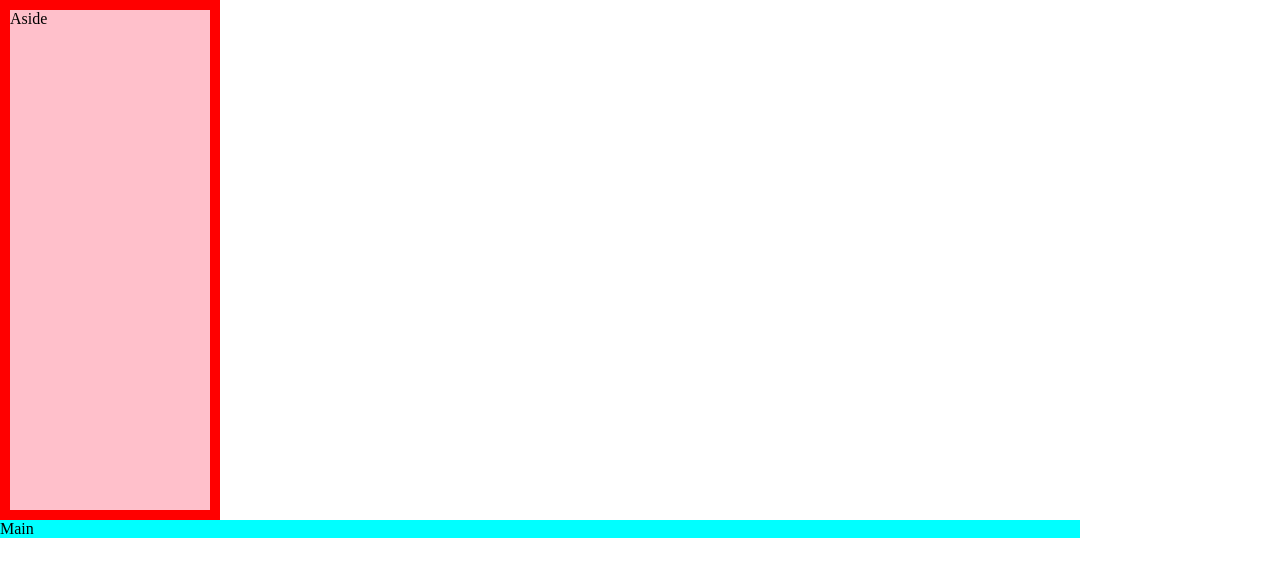
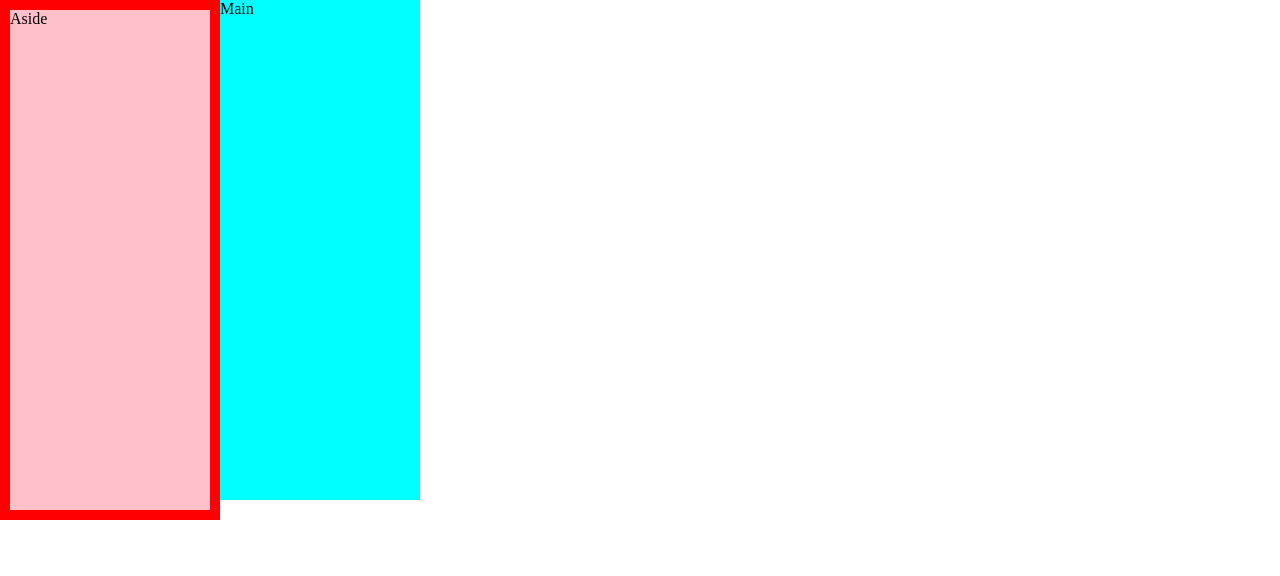
Before and after one commit to Deividas321/new-project, a website: page index.html in a window 1280 px wide. Drawn offline with Linux system fonts and the light colour scheme.

Commit message:
new-project

```diff
--- a/css/main.css
+++ b/css/main.css
@@ -2,15 +2,19 @@ body {
     display: inline-block;
     width: 100%;
     margin: 0;
+
     }
-    aside {background-color: pink;
+    aside {
+        background-color: pink;
          width: 200px;
          float: left;
          height: 500px;
          border: 10px solid red;
     }
-    main {background-color: aqua;
-        width: calc(100% - 200px);
+    main {
+        background-color: aqua;
+        width: 200px;
         float: left;
-
+        height: 500px;
+        box-shadow: 100px red;
     }
```
Also changed, not shown: img/face.jpg (added).
